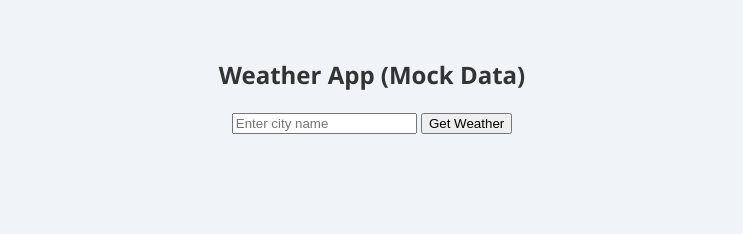
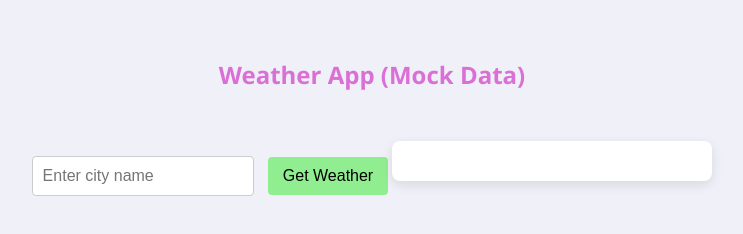
Before and after one commit to Halimatou-saddiyaa/Project-Weather-App, a plain HTML site: page index.html in a window 1280 px wide. Shown: the whole page, without its empty margins (268-1011 px from the left). Drawn offline with Linux system fonts and the light colour scheme.

Commit message:
Updating style.css with final styling options

```diff
--- a/style.css
+++ b/style.css
@@ -1,7 +1,58 @@
 body {
-  font-family: 'Segoe UI', Tahoma, Geneva, Verdana, sans-serif;
-  background-color: #f0f4f8;
+  font-family: "Segoe UI", Tahoma, Geneva, Verdana, sans-serif;
+  background-color: #f0f0f8;
   padding: 30px;
   text-align: center;
   color: #333;
 }
+
+/*Header */
+h2 {
+  color: orchid;
+}
+
+input[type="text"] {
+  padding: 10px;
+  font-size: 16px;
+  width: 200px;
+  border: 1px solid #ccc;
+  border-radius: 4px;
+}
+
+button {
+  padding: 10px 15px;
+  font-size: 16px;
+  margin-left: 10px;
+  border: none;
+  border-radius: 4px;
+  background-color: lightgreen;
+  color: black;
+  cursor: pointer;
+}
+
+button:hover {
+  background-color: #76b929;
+}
+
+/* Weather Result Box */
+#result {
+  margin-top: 30px;
+  padding: 20px;
+  background-color: #ffffff;
+  border-radius: 8px;
+  display: inline-block;
+  min-width: 280px;
+  box-shadow: 0 4px 12px rgba(0, 0, 0, 0.1);
+}
+
+/* Weather Text */
+#result h3 {
+  margin-top: 0;
+  color: red;
+}
+
+#result p {
+  font-size: 18px;
+  margin: 8px 0;
+  color: blueviolet;
+}
```
